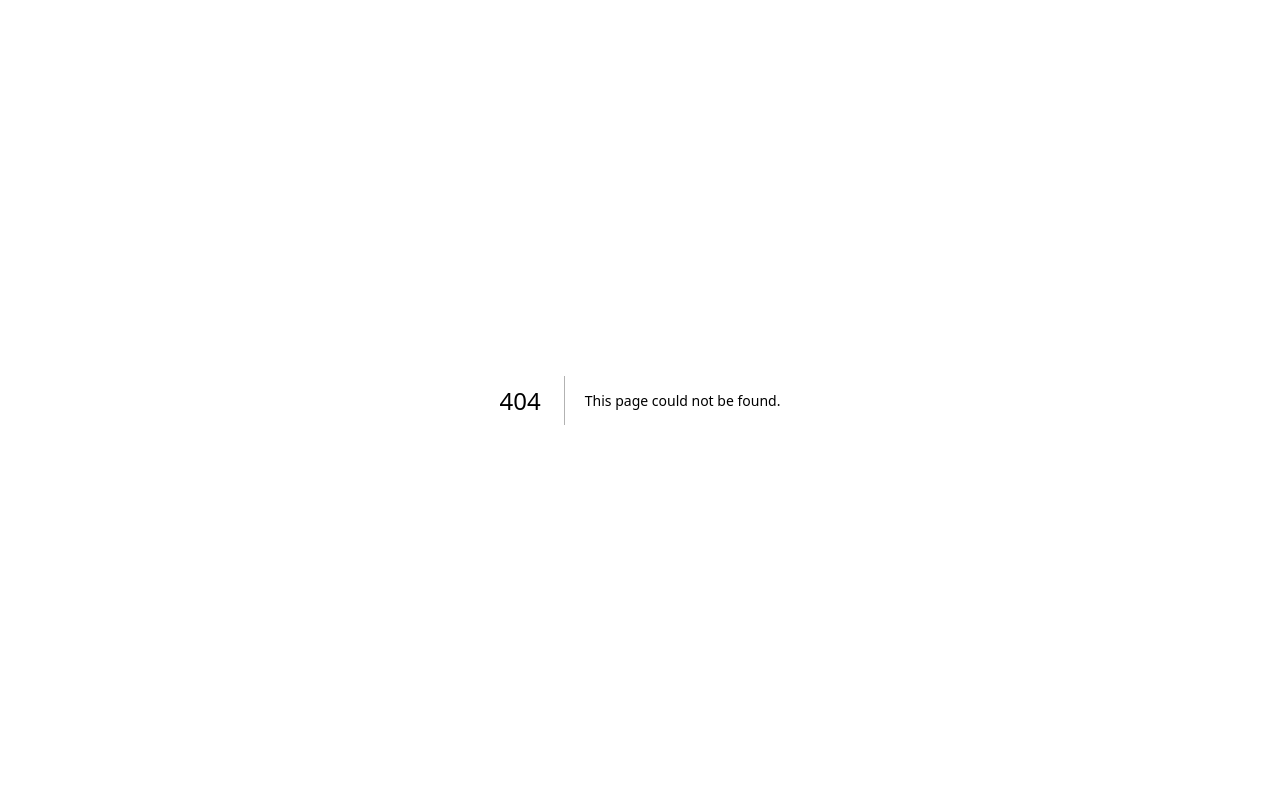
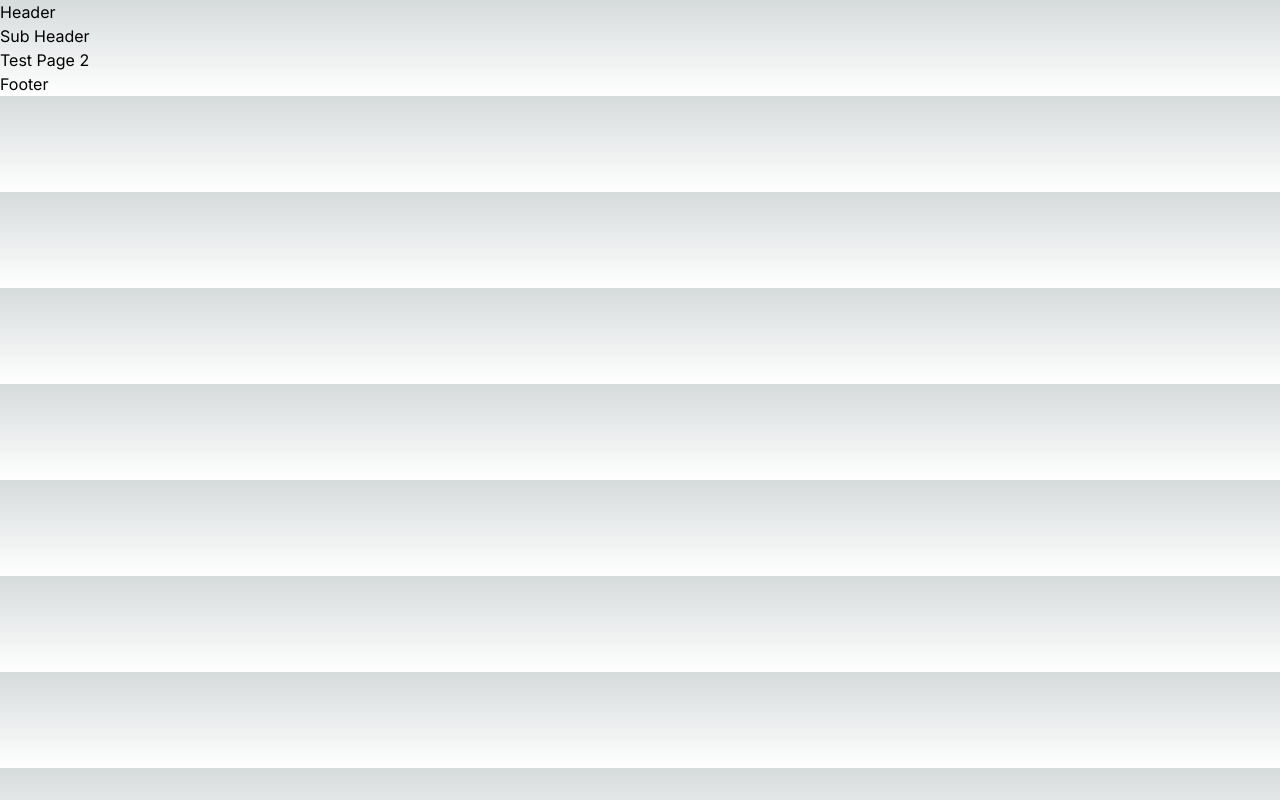
Before and after one commit to khaoxkongz/nextjs-blog-demo, a Next.js app: page /test/test-2 in a window 1280 px wide. Before the commit this address had no page. Built offline with nearby package versions, Linux system fonts and the light colour scheme.

Commit message:
chore: test layout and sub layout

```diff
--- a/app/layout.tsx
+++ b/app/layout.tsx
@@ -16,7 +16,11 @@ export default function RootLayout({
 }>) {
     return (
         <html lang="en">
-      <body className={inter.className}>{children}</body>
+            <body className={inter.className}>
+                <div>Header</div>
+                {children}
+                <div>Footer</div>
+            </body>
         </html>
     );
 }
--- /dev/null
+++ b/app/test/layout.tsx
@@ -0,0 +1,13 @@
+export default function TestLayout({
+    children, // will be a page or nested layout
+}: {
+    children: React.ReactNode;
+}) {
+    return (
+        <section>
+            {/* Include shared UI here e.g. a header or sidebar */}
+            <div>Sub Header</div>
+            {children}
+        </section>
+    );
+}
--- /dev/null
+++ b/app/test/test-2/page.tsx
@@ -0,0 +1,7 @@
+export default function Page() {
+    return (
+        <div>
+            Test Page 2
+        </div>
+    )
+}
```
Lines whose indentation alone changed are shown as unchanged.
